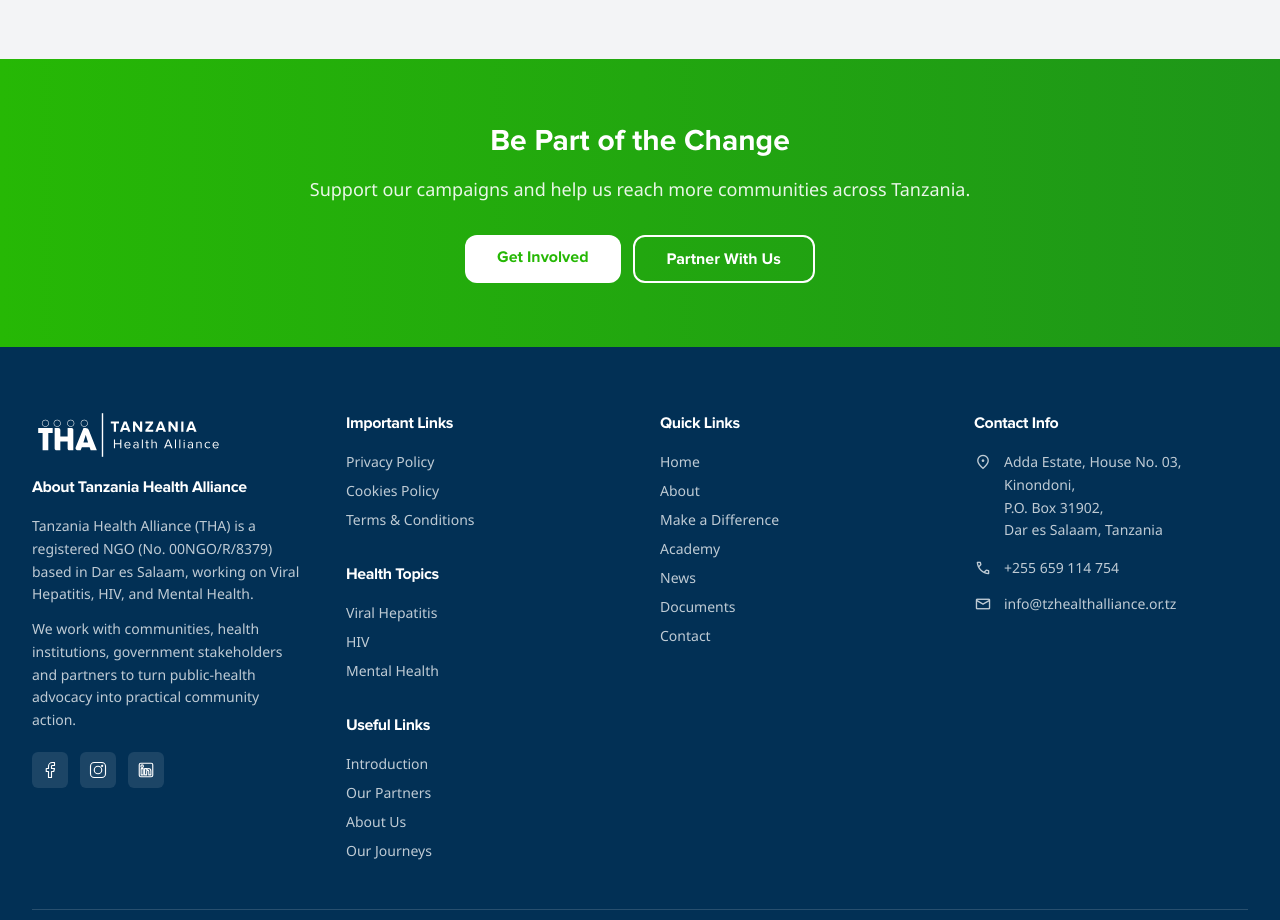
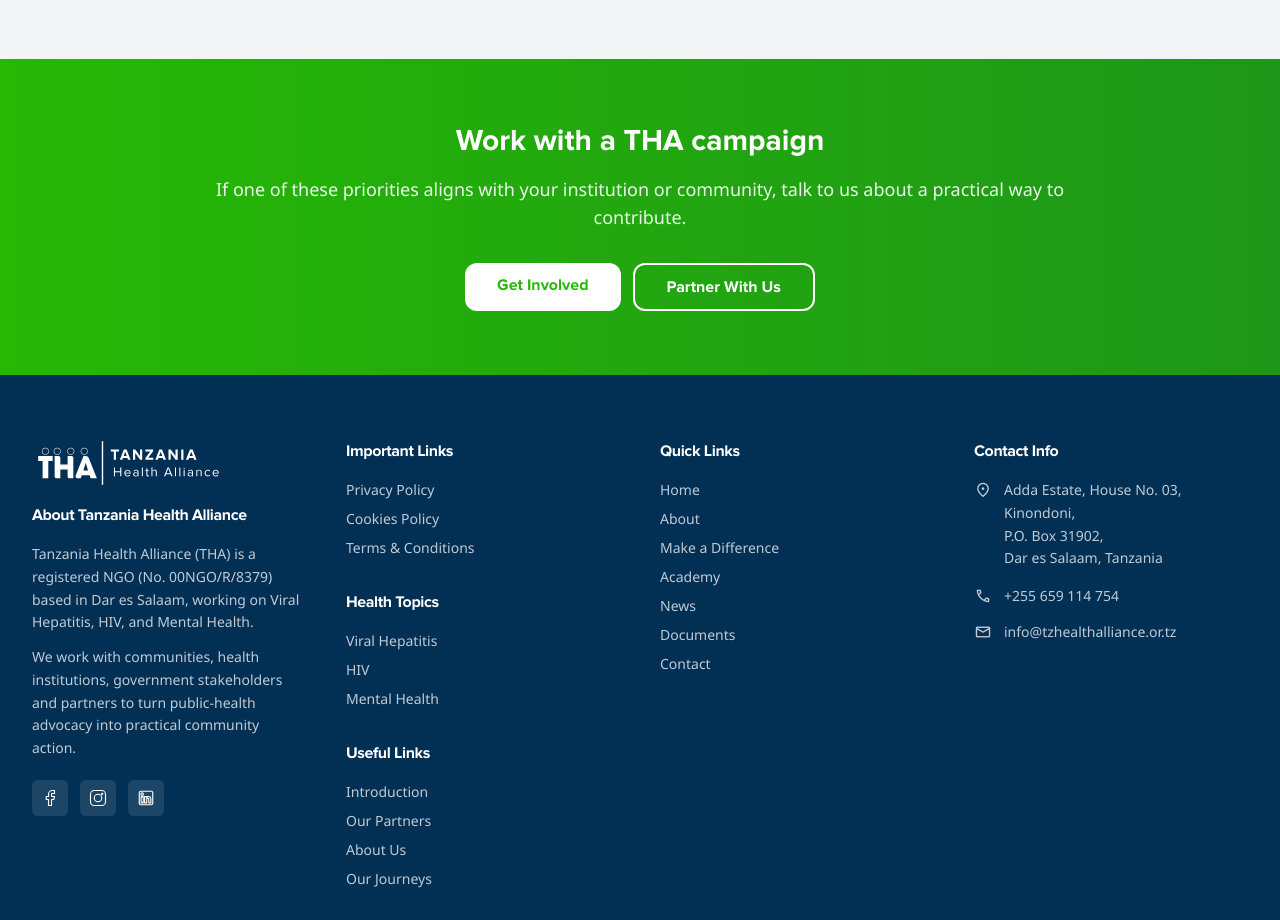
Before and after one commit to zayqu/tha-website, a React (Vite) app: page /projects in a window 1280 px wide. Shown: the part 1900-2820 px from the top of the page. Built offline with nearby package versions, Linux system fonts and the light colour scheme; no server answers; a web font is replaced by a local one.

Commit message:
cms: make campaigns page copy admin-driven

```diff
--- a/src/pages/Projects.jsx
+++ b/src/pages/Projects.jsx
@@ -2,6 +2,7 @@ import { useEffect, useState } from 'react';
 import { Link } from 'react-router-dom';
 import { Icon } from '../components/Icon';
 import { SEO } from '../components/SEO';
+import { useSiteContent } from '../hooks/useSiteContent';
 import campaignsData from '../data/campaigns.json';
 import { fetchProjects } from '../lib/api';
 
@@ -12,6 +13,8 @@ const campaignIcons = {
 };
 
 export const Projects = () => {
+  const site = useSiteContent();
+  const page = site.projectsPage || {};
   const [campaigns, setCampaigns] = useState(campaignsData.campaigns);
   const [loading, setLoading] = useState(true);
   const [error, setError] = useState('');
@@ -42,9 +45,9 @@ export const Projects = () => {
       {/* Hero */}
       <section className="py-16 md:py-24 bg-gradient-to-br from-primary to-primary-dark text-white">
         <div className="max-w-7xl mx-auto px-4 sm:px-6 lg:px-8 text-center">
-          <h1 className="text-3xl md:text-5xl font-bold mb-4">Our Campaigns & Activities</h1>
+          <h1 className="text-3xl md:text-5xl font-bold mb-4">{page.heroTitle || 'Our Campaigns & Activities'}</h1>
           <p className="text-lg md:text-xl text-white/90 max-w-3xl mx-auto">
-            Explore every published THA campaign and the results being achieved with communities across Tanzania.
+            {page.heroText || 'Explore every published THA campaign and the results being achieved with communities across Tanzania.'}
           </p>
         </div>
       </section>
@@ -136,9 +139,9 @@ export const Projects = () => {
       {/* CTA */}
       <section className="py-16 bg-gradient-to-r from-secondary to-secondary-dark text-white">
         <div className="max-w-4xl mx-auto px-4 text-center">
-          <h2 className="text-2xl md:text-3xl font-bold mb-4">Be Part of the Change</h2>
+          <h2 className="text-2xl md:text-3xl font-bold mb-4">{page.ctaTitle || 'Work with a THA campaign'}</h2>
           <p className="text-white/90 text-base md:text-lg mb-8">
-            Support our campaigns and help us reach more communities across Tanzania.
+            {page.ctaText || 'If one of these priorities aligns with your institution or community, talk to us about a practical way to contribute.'}
           </p>
           <div className="flex flex-col sm:flex-row gap-3 justify-center">
             <Link to="/make-a-difference" className="px-8 py-3 bg-white text-secondary font-bold rounded-xl hover:bg-cool-gray transition">
```
